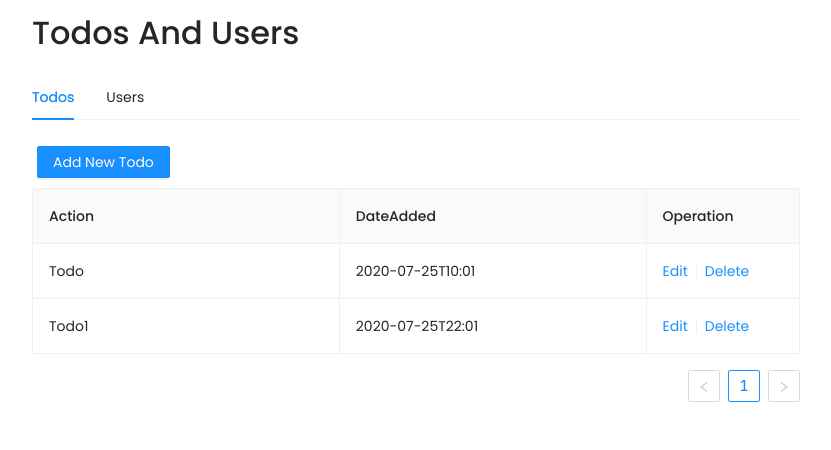
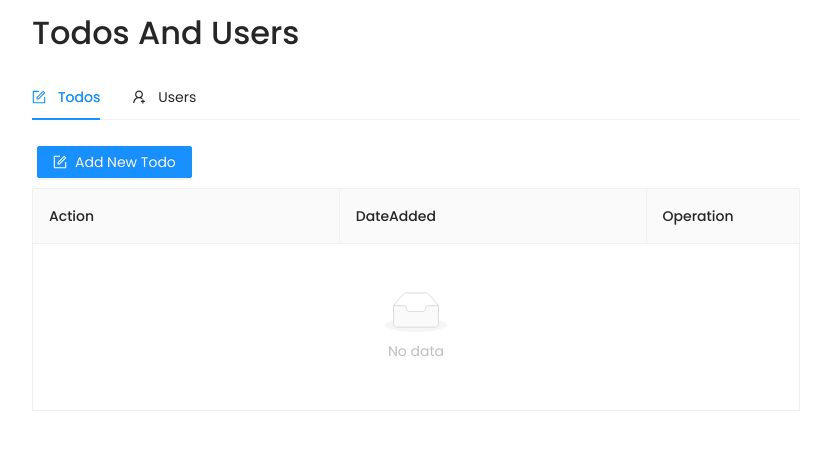
Before and after one commit to schandpasha38/usersandtodos-with-react-redux, a React (Create React App) app: page / in a window 1280 px wide. Shown: the top 450 px of the page, without its empty margins (224-1055 px from the left). Built offline with nearby package versions, Linux system fonts and the light colour scheme.

Commit message:
1 Added icons 2. setted min 5 car in edit field for both users and todos 3. removed initial valus of the redux state

```diff
--- a/package.json
+++ b/package.json
@@ -3,6 +3,7 @@
   "version": "0.1.0",
   "private": true,
   "dependencies": {
+    "@ant-design/icons": "^4.2.1",
     "@testing-library/jest-dom": "^4.2.4",
     "@testing-library/react": "^9.5.0",
     "@testing-library/user-event": "^7.2.1",
--- a/src/App.js
+++ b/src/App.js
@@ -4,6 +4,8 @@ import { Tabs } from 'antd';
 import Todo from './components/todo';
 import User from './components/user';
 import './app.css'
+
+import { UserAddOutlined, FormOutlined } from '@ant-design/icons';
 
 const { TabPane } = Tabs;
 
@@ -15,10 +17,10 @@ const App = (props) => {
           <h1>Todos And Users</h1>
         </div>
         <Tabs defaultActiveKey="1">
-          <TabPane tab="Todos" key="todo">
+          <TabPane tab={<span><FormOutlined />Todos</span>} key="todo">
             <Todo />
           </TabPane>
-          <TabPane tab="Users" key="users">
+          <TabPane tab={<span><UserAddOutlined />Users</span>} key="users">
             <User />
           </TabPane>
         </Tabs>
--- a/src/components/model/modal.js
+++ b/src/components/model/modal.js
@@ -4,6 +4,7 @@ import { Modal, Form } from 'antd';
 import { useDispatch } from 'react-redux'
 import { TodoForm } from '../forms/todoForm';
 import { UserFrom } from '../forms/userForm';
+import { UserAddOutlined, FormOutlined } from '@ant-design/icons';
 
 const PopupModal = ({ addType, addTodo, addUser, data }) => {
     const dispatch = useDispatch();
@@ -87,7 +88,7 @@ const PopupModal = ({ addType, addTodo, addUser, data }) => {
                 }}
                 className="primary-button"
             >
-                {`Add New ${addType}`}
+                {addType === "User" ? <UserAddOutlined /> : <FormOutlined />}{`Add New ${addType}`}
             </Button>
         </div >
     );
--- a/src/components/redux/reducers/todoReducers.js
+++ b/src/components/redux/reducers/todoReducers.js
@@ -1,8 +1,10 @@
 import { ADD_TODO, DELETE_TODO, EDIT_TODO } from "../actions/todoActions";
 
 const initialState = {
-    todos: [{ "action": "Todo", "dateadded": "2020-07-25T10:01", "key": 0 }, { "action": "Todo1", "dateadded": "2020-07-25T22:01", "key": 1 }]
+    todos: []
 };
+
+// { "action": "Todo", "dateadded": "2020-07-25T10:01", "key": 0 }, { "action": "Todo1", "dateadded": "2020-07-25T22:01", "key": 1 }
 
 function storeTodosLocally(data) {
     try {
--- a/src/components/redux/reducers/usersReducers.js
+++ b/src/components/redux/reducers/usersReducers.js
@@ -1,8 +1,10 @@
 import { ADD_USER, DELETE_USER, EDIT_USER } from "../actions/userActions";
 
 const initialState = {
-    users: [{ "name": "user", "email": "user@user.com", "key": 0 }, { "name": "user1", "email": "user1@user1.com", "key": 1 }]
+    users: []
 };
+
+// { "name": "user", "email": "user@user.com", "key": 0 }, { "name": "user1", "email": "user1@user1.com", "key": 1 }
 
 function storeUsersLocally(data) {
     try {
--- a/src/components/todo.js
+++ b/src/components/todo.js
@@ -7,6 +7,7 @@ import {
 } from "./redux/actions/todoActions";
 import { useSelector, useDispatch } from "react-redux";
 import PopUpModal from './model/modal';
+import { EditOutlined, DeleteOutlined, SaveOutlined, CloseCircleOutlined } from '@ant-design/icons';
 
 const EditableCell = ({
   editing,
@@ -18,7 +19,7 @@ const EditableCell = ({
   children,
   ...restProps
 }) => {
-  const inputNode = inputType === 'dateadded' ? <Input required type="datetime-local" value={record[dataIndex]}/> : <Input type="text"/>;
+  const inputNode = inputType === 'dateadded' ? <Input required type="datetime-local" value={record[dataIndex]} /> : <Input type="text" minlength="8"/>;
   return (
     <td {...restProps}>
       {editing ? (
@@ -30,7 +31,8 @@ const EditableCell = ({
           rules={[
             {
               required: true,
-              message: `Please Input ${title}!`,
+              message: `Please Input ${title} with minimum 5 characters!`,
+              min: 5,
             },
           ]}
         >
@@ -125,23 +127,23 @@ const Todo = (props) => {
                 marginRight: 8,
               }}
             >
-              Save
+              <SaveOutlined />Save
             </a>
             <Popconfirm title="Sure to cancel?" onConfirm={cancel}>
-              <a>Cancel</a>
+              <a><CloseCircleOutlined />Cancel</a>
             </Popconfirm>
           </span>
         ) : (
             <div>
               <a disabled={editingKey !== ''} onClick={() => edit(record)}>
-                Edit
+              <EditOutlined />Edit
               </a>
               <Divider type="vertical" />
               <Popconfirm
                 title="Sure to delete?"
                 onConfirm={() => dispatch(deleteTodo(record.key))}
               >
-                <a>Delete</a>
+                <a><DeleteOutlined />Delete</a>
               </Popconfirm>
             </div>
           );
--- a/src/components/user.js
+++ b/src/components/user.js
@@ -32,7 +32,8 @@ const EditableCell = ({
                     rules={[
                         {
                             required: true,
-                            message: `Please Input ${title}!`,
+                            message: `Please Input ${title} with minimum 5 characters!!`,
+                            min: 5,
                             type: inputValType
                         },
                     ]}
```
